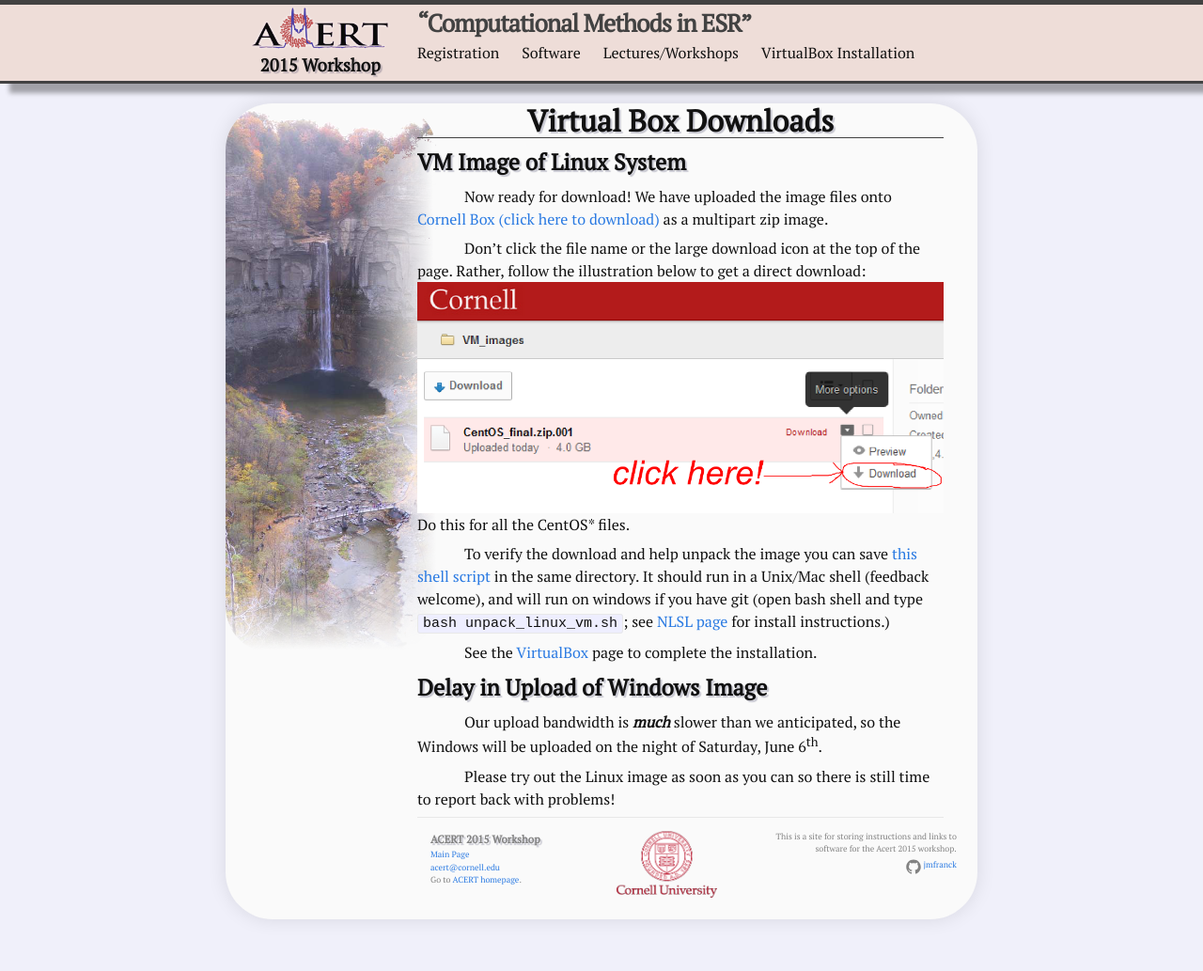
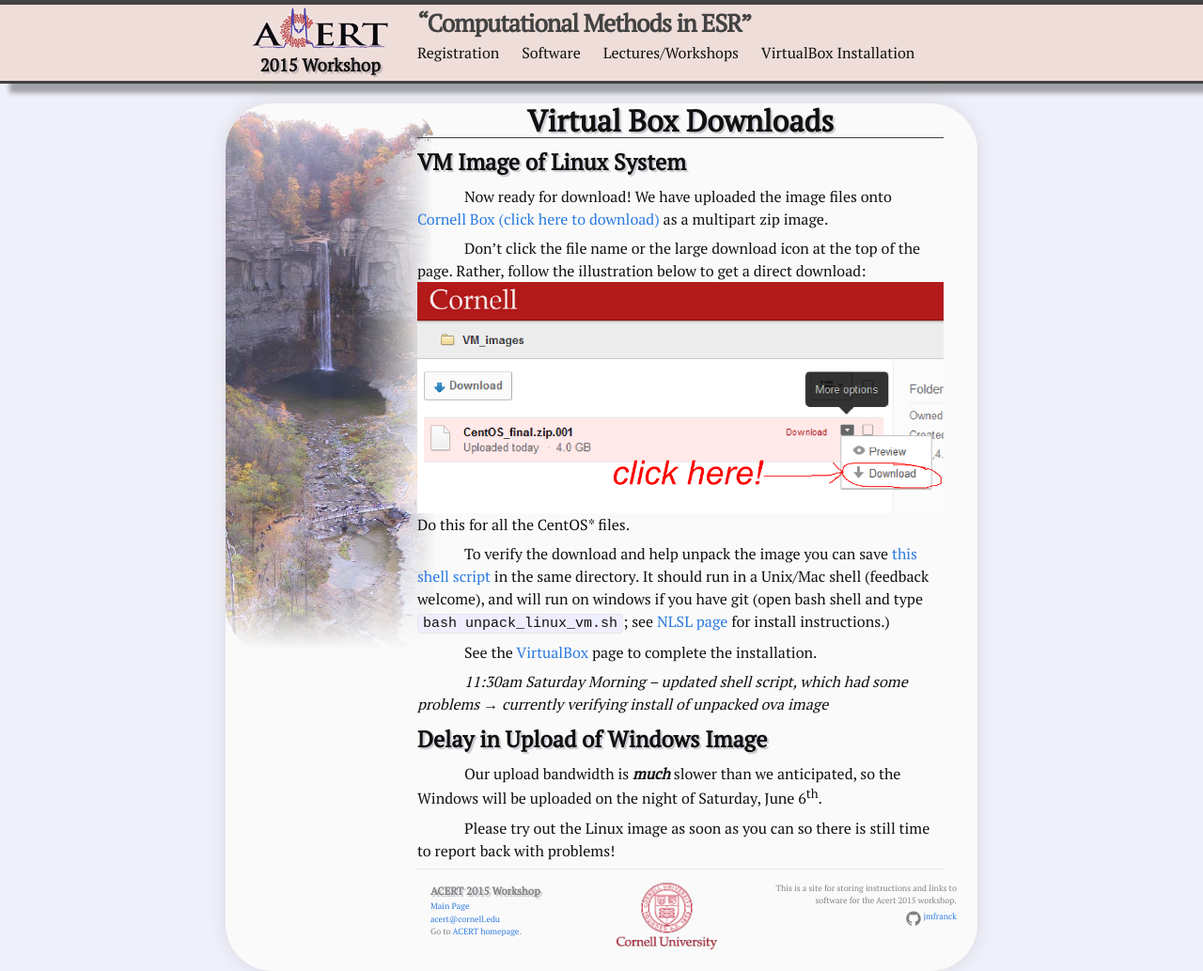
Before and after one commit to jmfranck/acert.github.io, a Jekyll site: the page built from VirtualBox/Downloads.md, in a window 1280 px wide and 1033 px high. Shown: the whole window at 94% size. Built offline with Jekyll 4.4.1, drawn with Linux system fonts in a browser that asks for light colours.

Commit message:
more mac edits

```diff
--- a/VirtualBox/Downloads.md
+++ b/VirtualBox/Downloads.md
@@ -17,6 +17,8 @@ To verify the download and help unpack the image you can save [this shell script
 
 See the [VirtualBox]({{ site.url }}/VirtualBox.html) page to complete the installation.
 
+*11:30am Saturday Morning -- updated shell script, which had some problems → currently verifying install of unpacked ova image*
+
 ## Delay in Upload of Windows Image
 
 Our upload bandwidth is ***much*** slower than we anticipated, so the Windows will be uploaded on the night of Saturday, June 6<sup>th</sup>.
```
Also changed, not shown: 1 other file.
